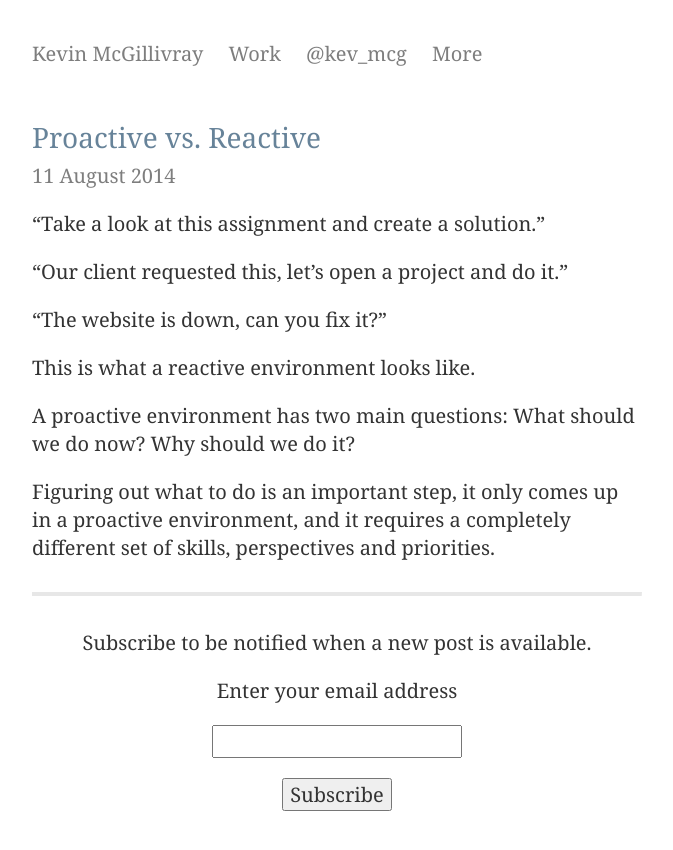
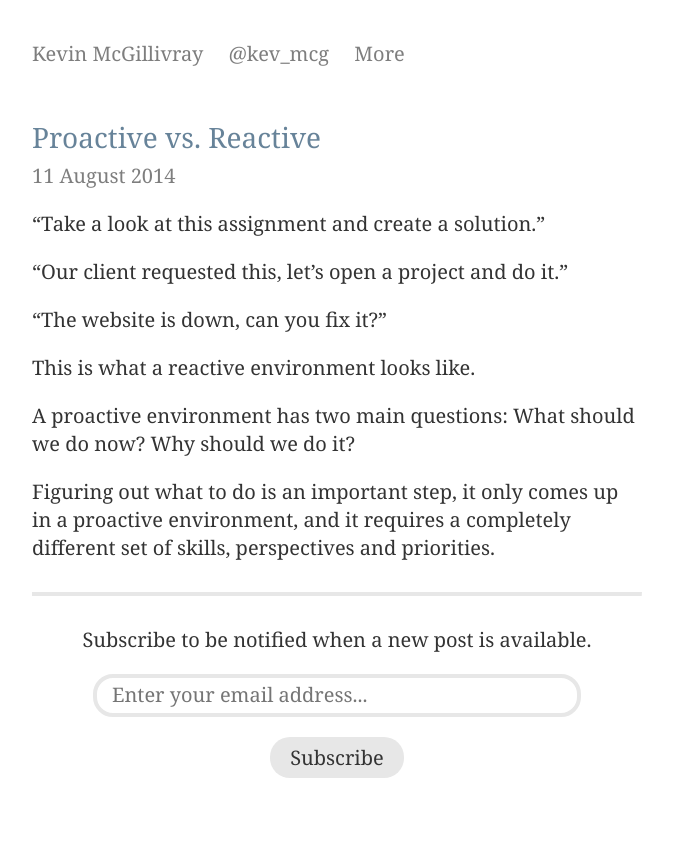
Before and after one commit to kmcgillivray/kmcgillivray.github.io, a Jekyll site: the page built from index.html, in a window 1280 px wide. Shown: the top 850 px of the page, without its empty margins (303-976 px from the left). Built offline with Jekyll 4.4.1, drawn with Linux system fonts in a browser that asks for light colours.

Commit message:
Changing form style, adjustment to resume.

```diff
--- a/_includes/navigation.html
+++ b/_includes/navigation.html
@@ -4,9 +4,9 @@
 					<li>
 						<a href="/">Kevin McGillivray</a>
 					</li>
-					<li>
+					<!--<li>
 						<a href="/work">Work</a>
-					</li>
+					</li>-->
 					<li>
 						<a href="http://twitter.com/kev_mcg">@kev_mcg</a>
 					</li>
--- a/css/main.css
+++ b/css/main.css
@@ -93,6 +93,17 @@ ul li {
 }
 
 /*
+ * Buttons
+ */
+
+.button {
+  background-color: #E7E7E7;
+  border: 0px;
+  border-radius: 20px;
+  padding: 7px 20px;
+}
+
+/*
  * Sidebar
  */
 
@@ -122,3 +133,16 @@ ul li {
 .post-meta {
 	color: #7e7e7e;
 }
+
+/*
+ * Form
+ */
+
+.text-box {
+  border-radius: 20px;
+  padding-left: 15px;
+  padding-bottom: 5px;
+  padding-top: 3px;
+  border: 4px solid #E7E7E7;
+  width: 80%;
+}
--- a/index.html
+++ b/index.html
@@ -10,4 +10,7 @@ layout: default
 
 <hr>
 
-<form style="padding:3px;text-align:center;" action="https://tinyletter.com/kmcgillivray" method="post" target="popupwindow" onsubmit="window.open('https://tinyletter.com/kmcgillivray', 'popupwindow', 'scrollbars=yes,width=800,height=600');return true"><p>Subscribe to be notified when a new post is available.</p><p><label for="tlemail">Enter your email address</label></p><p><input type="text" style="width:250px" name="email" id="tlemail" /></p><input type="hidden" value="1" name="embed"/><input type="submit" value="Subscribe" /></form>
+<form style="text-align:center;" action="https://tinyletter.com/kmcgillivray" method="post" target="popupwindow" onsubmit="window.open('https://tinyletter.com/kmcgillivray', 'popupwindow', 'scrollbars=yes,width=800,height=600');return true">
+<p>Subscribe to be notified when a new post is available.</p>
+<p><input class="text-box" placeholder="Enter your email address..." type="text" name="email" id="tlemail" /></p>
+<input type="hidden" value="1" name="embed"/><input class="button" type="submit" value="Subscribe" /></form>
```
Also changed, not shown: about/index.md (+3 -1 lines), resume/index.md (+6 -0 lines).
